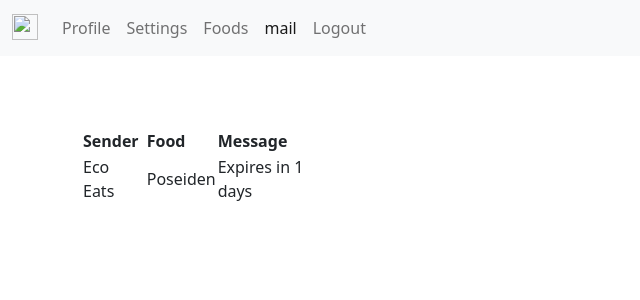
After one commit to Tanmay337442/EcoEats, a Flask app: page /mail in a window 1280 px wide. The commit adds this page. Shown: the top 300 px of the page, without its empty margins (0-640 px from the left). Run offline with Flask 3, Linux system fonts and the light colour scheme; a user stored in the database is signed in; data comes from the database, SQL or seed files in the repository; both versions use the stored data as it was after the commit.

Commit message:
buncha features
Co-authored-by: userbooi <userbooi@users.noreply.github.com>
Co-authored-by: RayhanJamasi <RayhanJamasi@users.noreply.github.com>
Co-authored-by: zFa3 <zFa3@users.noreply.github.com>

```diff
--- a/app/__init__.py
+++ b/app/__init__.py
@@ -1,10 +1,9 @@
-from flask import Flask
+from flask import Flask, render_template
 from flask_login import LoginManager
 from flask_migrate import Migrate
 from models import Users, db
 from views import views
 from forms import forms
-from flask import render_template
 
 migrate = Migrate()
 
--- /dev/null
+++ b/app/templates/mail.html
@@ -0,0 +1,42 @@
+<!DOCTYPE html>
+<html lang="en" dir="ltr">
+
+<head>
+    <meta charset="utf-8">
+    <meta name="viewport" content="width=device-width, initial-scale=1.0">
+    <title>Foods</title>
+</head>
+
+<body>
+    {% extends 'base.html' %}
+    {% set active = 'mail' %}
+    {% block content %}
+    {% for category, message in get_flashed_messages(with_categories=true) %}
+    <div class="{{ category }}">
+        {{ message }}
+        <button type="button" class="btn-close" data-bs-dismiss="alert" aria-label="Close">
+    </div>
+    {% endfor %}
+    <br>
+    {% if mails %}
+    <table class="row row-cols-1 row-cols-md-4 g-4">
+        <tr>
+            <th>Sender</th>
+            <th>Food</th>
+            <th>Message</th>
+        </tr>
+        {% for mail in mails %}
+            <tr>
+                <td>Eco Eats</td>
+                <td>{{ mail.name }}</td>
+                <td>Expires in {{ (mail.expiry_date.date() - date_current).days }} days</td>
+            </tr>
+        {% endfor %}
+    </table>
+    {% else %}
+    <h2>You have no current mail.</h2>
+    {% endif %}
+    {% endblock %}
+</body>
+
+</html>
--- a/app/templates/navbar.html
+++ b/app/templates/navbar.html
@@ -13,7 +13,9 @@
 <body>
   {% set logged_in_items = [
     ('views.profile', 'profile', 'Profile'),
-    ('views.settings', 'settings', 'Settings')
+    ('views.settings', 'settings', 'Settings'),
+    ('views.foods', 'foods', 'Foods'),
+    ('views.mail', 'mail', 'mail')
   ] %}
   {% set logged_out_items = [
     ('views.login', 'login', 'Login'),
@@ -51,8 +53,8 @@
           {% endfor %}
           {% endif %}
         </ul>
-        {% if 'courses' == active %}
-        <a class="btn btn-primary" href="{{ url_for('views.add_course') }}">Add</a>
+        {% if 'foods' == active %}
+        <a class="btn btn-primary" href="{{ url_for('views.add_food') }}">Add</a>
         {% endif %}
       </div>
     </div>
--- a/app/views.py
+++ b/app/views.py
@@ -1,9 +1,9 @@
 from flask import render_template, flash, redirect, url_for, Blueprint
 from werkzeug.security import generate_password_hash, check_password_hash
 from flask_login import login_user, login_required, logout_user, current_user
-from datetime import datetime
-from forms import UserForm, LoginForm, UserUpdateForm
-from models import Users, db
+from datetime import datetime, date
+from forms import UserForm, LoginForm, UserUpdateForm, FoodForm
+from models import Users, Foods, db
 
 views = Blueprint('views', __name__)
 
@@ -11,7 +11,6 @@ views = Blueprint('views', __name__)
 def index():
     return render_template('index.html')
 
-# DO PART OF REGISTER WHERE USER MUST BE CREATED
 @views.route('/register', methods=['GET', 'POST'])
 def register():
     form = UserForm()
@@ -127,3 +126,100 @@ def logout():
     flash("You have been logged out",
           "alert alert-success alert-dismissible fade show")
     return redirect(url_for('views.login'))
+
+@views.route('/add-food', methods=['GET', 'POST'])
+@login_required
+def add_food():
+    form = FoodForm()
+    if form.validate_on_submit():
+        user = current_user.id
+        food = Foods(user_id=user, name=form.name.data, expiry_date=form.date.data)
+        db.session.add(food)
+        db.session.commit()
+        flash(f"{food.name} added",
+              "alert alert-success alert-dismissible fade show")
+        form.name.data = ''
+        form.date.data = ''
+        return redirect(url_for('views.foods'))
+    return render_template('add_food.html', form=form)
+
+@views.route('/foods/<int:id>')
+@login_required
+def food(id):
+    food = Foods.query.get_or_404(id)
+    if current_user.id == food.user.id:
+        return render_template('food.html', food=food)
+    else:
+        flash("Food does not exist",
+              "alert alert-danger alert-dismissible fade show")
+        return redirect(url_for('views.foods'))
+
+
+@views.route('/food/edit/<int:id>', methods=['GET', 'POST'])
+@login_required
+def food_settings(id):
+    food = Foods.query.get_or_404(id)
+    if current_user.id == food.user.id:
+        form = FoodForm()
+        if form.validate_on_submit():
+            food.name = form.name.data
+            food.expiry_date = form.date.data
+            db.session.commit()
+            flash("Food updated",
+                  "alert alert-success alert-dismissible fade show")
+            return redirect(url_for('views.foods'))
+        form.name.data = food.name
+        form.date.data = food.expiry_date
+        return render_template('food_settings.html', form=form)
+    else:
+        flash("Food does not exist",
+              "alert alert-danger alert-dismissible fade show")
+        return redirect(url_for('views.foods'))
+
+
+@views.route('/foods/delete/<int:id>')
+@login_required
+def delete_food(id):
+    food_to_delete = Foods.query.get_or_404(id)
+    if current_user.id == food_to_delete.user.id:
+        try:
+            db.session.delete(food_to_delete)
+            db.session.commit()
+            flash("Food deleted",
+                  "alert alert-success alert-dismissible fade show")
+            return redirect(url_for('views.foods'))
+        except:
+            flash("Something went wrong... try again later",
+                  "alert alert-danger alert-dismissible fade show")
+            return redirect(url_for('views.foods'))
+    else:
+        flash("This course does not exist",
+              "alert alert-danger alert-dismissible fade show")
+        return redirect(url_for('views.foods'))
+
+
+@views.route('/foods')
+@login_required
+def foods():
+    foods = Foods.query.order_by(Foods.expiry_date)
+    createdfoods = []
+    for food in foods:
+        if current_user.id == food.user.id:
+            createdfoods.append(food)
+    return render_template('foods.html', foods=createdfoods)
+
+
+@views.route('/mail')
+@login_required
+def mail():
+    foods = Foods.query.order_by(Foods.expiry_date)
+    mails = []
+    expiry_dates = []
+    current = date.today()
+    for food in foods:
+        expiry = food.expiry_date.date()
+        delta = expiry - current
+        if current_user.id == food.user.id and delta.days >= 1 and delta.days <= 3:
+            print(delta)
+            mails.append(food)
+    return render_template('mail.html', mails=mails, date_current=current)
```
Also changed, not shown: app/forms.py (+11 -1 lines), app/models.py (+8 -0 lines), app/static/landing_page.css (added, +57 -0 lines), app/templates/add_food.html (added, +39 -0 lines), app/templates/food.html (added, +25 -0 lines), app/templates/food_settings.html (added, +35 -0 lines), app/templates/foods.html (added, +42 -0 lines), app/templates/index.html (+68 -3 lines), README.md (added), app/static/Screenshot 2024-05-04 at 2.38.56 PM.png (added), app/static/favicon.ico (deleted), app/static/logo.png, instance/users.db (added).
